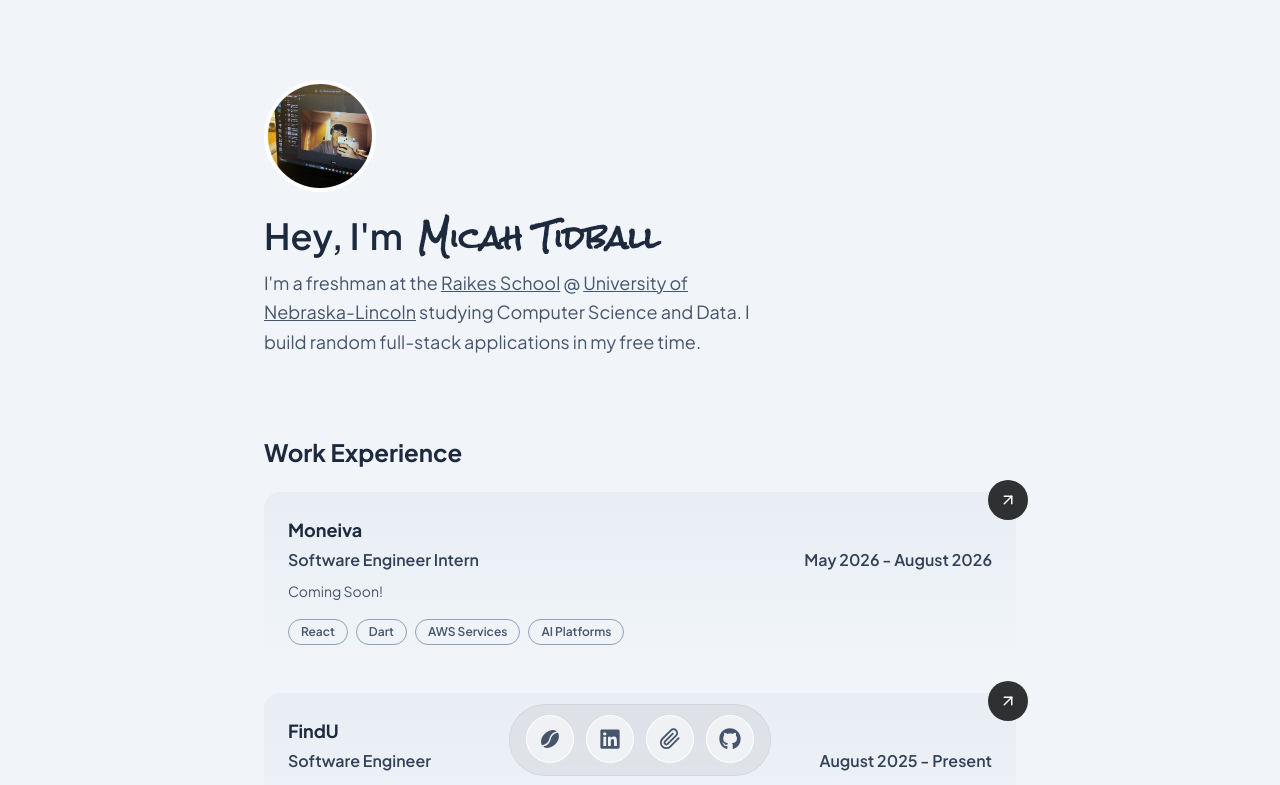
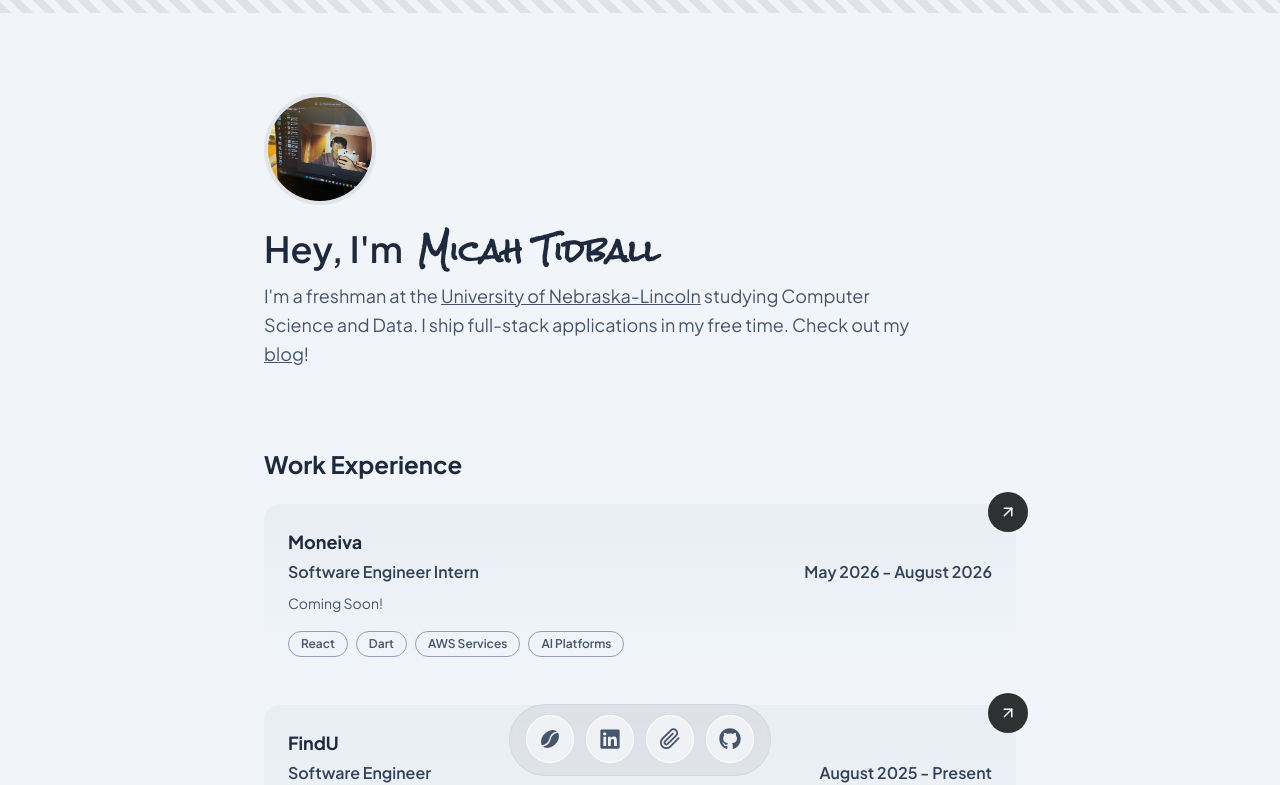
Before and after one commit to micahtid/portfolio-4.0, a Next.js app: page / in a window 1280 px wide. Shown: the top 785 px of the page. Built offline with nearby package versions, Linux system fonts and the light colour scheme.

Commit message:
added Decoration.tsx and updated ExperimentCard.tsx

```diff
--- /dev/null
+++ b/app/components/Decoration.tsx
@@ -0,0 +1,11 @@
+export default function Decoration() {
+    return (
+        <div
+            className="w-full h-[12.5px]"
+            style={{
+                backgroundImage:
+                    "repeating-linear-gradient(45deg, rgba(0,0,0,0.075) 0, rgba(0,0,0,0.075) 8px, transparent 8px, transparent 16px)",
+            }}
+        />
+    );
+}
--- a/app/components/ExperimentCard.tsx
+++ b/app/components/ExperimentCard.tsx
@@ -25,10 +25,11 @@
     const isExternal = link?.startsWith("http");
 
     return (
-        <div className="flex flex-col items-center">
+        <div className="flex flex-col items-center group">
             {/* Preview */}
             <div className="relative w-[calc(100%+16px)] border-[3px] border-slate-200 rounded-2xl overflow-visible bg-white shadow-[0_4px_12px_rgba(0,0,0,0.08)]">
                 {gifSrc ? (
+                    <>
                         <Image
                             src={gifSrc}
                             alt={title}
@@ -37,6 +38,8 @@
                             className="w-full h-auto rounded-xl"
                             unoptimized
                         />
+                        <div className="absolute inset-0 bg-black/10 rounded-xl transition-opacity duration-300 pointer-events-none opacity-100 group-hover:opacity-0" />
+                    </>
                 ) : (
                     <div className="w-full aspect-video bg-slate-300 flex items-center justify-center rounded-xl">
                         {placeholderIcon}
--- a/app/components/Hero.tsx
+++ b/app/components/Hero.tsx
@@ -11,7 +11,7 @@
     return (
         <section className="flex flex-col items-start text-left mb-12 sm:mb-20">
             {/* Profile Image */}
-            <div className="w-20 h-20 sm:w-28 sm:h-28 rounded-full overflow-hidden mb-4 sm:mb-6 border-4 border-white">
+            <div className="w-20 h-20 sm:w-28 sm:h-28 rounded-full overflow-hidden mb-4 sm:mb-6 border-4 border-gray-300/50">
                 <Image
                     src={imageSrc}
                     alt={name}
@@ -28,7 +28,7 @@
             </h1>
 
             {/* Description */}
-            <p className="max-w-lg text-base sm:text-lg text-slate-600 leading-relaxed">
+            <p className="max-w-2xl text-base sm:text-lg text-slate-600 leading-relaxed">
                 {description}
             </p>
         </section>
--- a/app/layout.tsx
+++ b/app/layout.tsx
@@ -2,6 +2,7 @@
 import { Plus_Jakarta_Sans, Rock_Salt } from "next/font/google";
 import "./globals.css";
 import ScreenSizeChecker from "./components/ScreenSizeChecker";
+import Decoration from "./components/Decoration";
 
 const plusJakartaSans = Plus_Jakarta_Sans({
   variable: "--font-primary",
@@ -38,6 +39,7 @@
         className={`${plusJakartaSans.variable} ${rockSalt.variable} antialiased`}
         suppressHydrationWarning
       >
+        <Decoration />
         <ScreenSizeChecker />
         {children}
       </body>
--- a/app/not-found.tsx
+++ b/app/not-found.tsx
@@ -3,7 +3,7 @@
 export default function NotFound() {
     return (
         <div className="min-h-screen flex flex-col items-center justify-center bg-[#F1F5F9] px-6 text-center">
-            <h1 className="text-4xl sm:text-6xl font-bold text-slate-800 mb-4">404</h1>
+            <h1 className="text-4xl sm:text-6xl font-bold text-slate-800 mb-2">404</h1>
             <h2 className="text-xl sm:text-2xl font-semibold text-slate-700 mb-6">
                 Page Not Found
             </h2>
--- a/app/page.tsx
+++ b/app/page.tsx
@@ -74,15 +74,12 @@
           name="Micah Tidball"
           description={
             <>
-              I&apos;m a freshman at the{" "}
-              <a href="https://raikes.unl.edu" target="_blank" rel="noopener noreferrer" className="underline">
-                Raikes School
-              </a>{" "}
-              @{" "}
+              I&apos;m a freshman at the {" "}
               <a href="https://www.unl.edu" target="_blank" rel="noopener noreferrer" className="underline">
                 University of Nebraska-Lincoln
               </a>{" "}
-              studying Computer Science and Data. I build random full-stack applications in my free time.
+              studying Computer Science and Data. I ship full-stack applications in my free time.
+              Check out my <a href="/blog" rel="noopener noreferrer" className="underline">blog</a>!
             </>
           }
         />
```
Also changed, not shown: 1 other file (tests, documents, lock files or other folders). Lines whose indentation alone changed are shown as unchanged.
